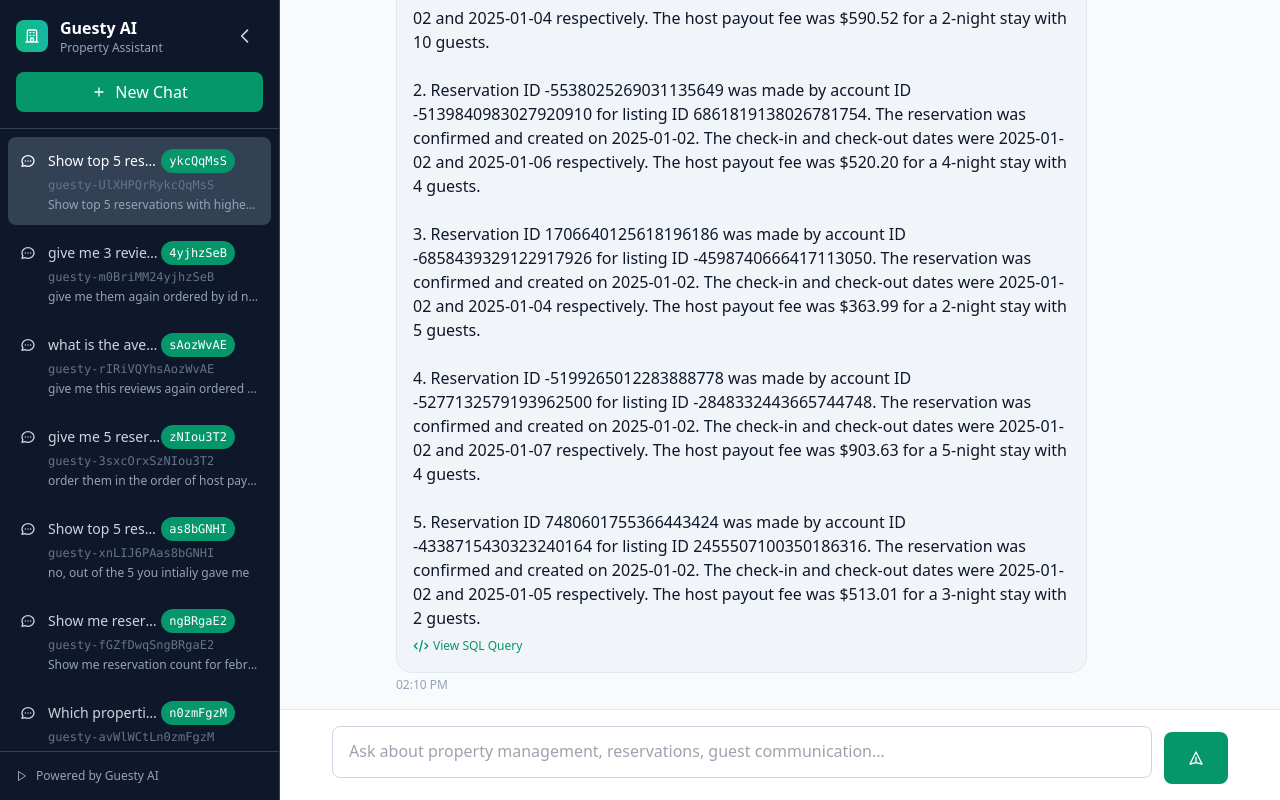
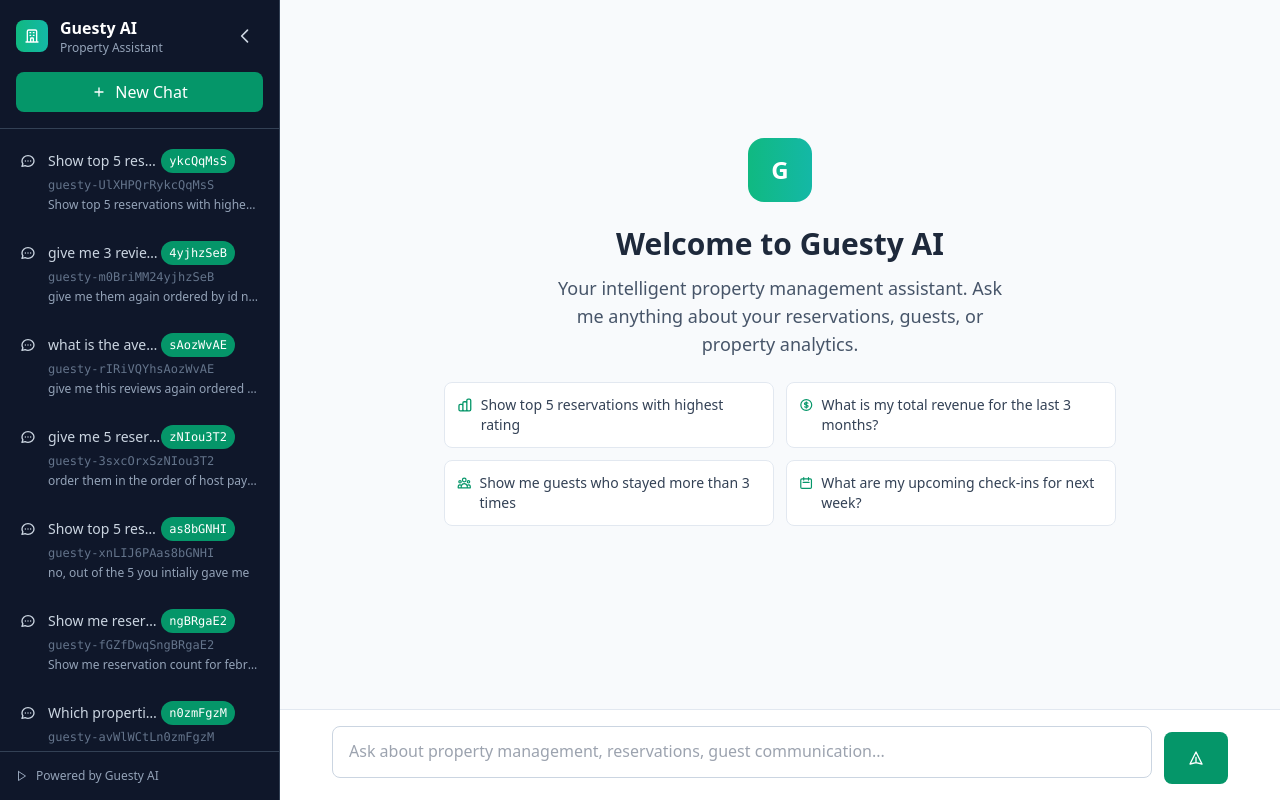
Before and after one commit to idodegani/AI-Analyst, a Django app: page / in a window 1280 px wide. Run offline with Django 5.2, Linux system fonts and the light colour scheme; data comes from the database, SQL or seed files in the repository; both versions use the stored data as it was after the commit; some libraries are stand-ins or nearby versions.

Commit message:
added auto suggest but context passed to sql

```diff
--- a/core/static/js/chat.js
+++ b/core/static/js/chat.js
@@ -14,6 +14,8 @@ class GuestyChat {
         this.bindEvents();
         this.loadSessions();
         this.scrollToBottom();
+        // Show welcome screen by default
+        this.showWelcomeScreen();
     }
 
     bindEvents() {
@@ -49,8 +51,11 @@ class GuestyChat {
         // Suggestion buttons
         document.querySelectorAll('.suggestion-btn').forEach(btn => {
             btn.addEventListener('click', () => {
-                const suggestion = btn.textContent.trim();
-                this.sendMessage(suggestion);
+                const suggestion = btn.querySelector('span').textContent.trim();
+                const input = document.getElementById('message-input');
+                input.value = suggestion;
+                this.autoResizeTextarea(input);
+                input.focus();
             });
         });
     }
@@ -83,9 +88,8 @@ class GuestyChat {
                 this.sessions = data.sessions;
                 this.renderSessions();
 
-                if (this.sessions.length > 0 && !this.currentSession) {
-                    this.selectSession(this.sessions[0]);
-                }
+                // Don't auto-select a session on initial load
+                // Let the user see the welcome screen first
             } else {
                 console.error('Error loading sessions:', data.error);
             }
@@ -151,6 +155,9 @@ class GuestyChat {
                 this.sessions.unshift(data);
                 this.renderSessions();
                 this.selectSession(data);
+                // Show welcome screen for new session
+                this.messages = [];
+                this.showWelcomeScreen();
             } else {
                 console.error('Error creating session:', data.error);
             }
@@ -210,6 +217,9 @@ class GuestyChat {
         }
 
         try {
+            // Hide welcome screen immediately when sending first message
+            this.hideWelcomeScreen();
+
             // Add user message to UI immediately
             const userMessage = {
                 id: Date.now(),
@@ -222,7 +232,6 @@ class GuestyChat {
             this.messages.push(userMessage);
             this.renderMessages();
             this.scrollToBottom();
-            this.hideWelcomeScreen();
 
             // Show loading
             this.isLoading = true;
@@ -502,6 +511,15 @@ class GuestyChat {
         }
     }
 
+    showWelcomeScreen() {
+        const welcomeScreen = document.getElementById('welcome-screen');
+        const messagesContainer = document.getElementById('messages-container');
+        if (welcomeScreen && messagesContainer) {
+            welcomeScreen.style.display = 'flex';
+            messagesContainer.innerHTML = '';
+        }
+    }
+
     scrollToBottom() {
         setTimeout(() => {
             const scrollArea = document.getElementById('message-scroll-area');
@@ -565,7 +583,7 @@ class GuestyChat {
                         this.currentSession = null;
                         this.messages = [];
                         this.renderMessages();
-                        document.getElementById('welcome-screen').style.display = 'flex';
+                        this.showWelcomeScreen();
                     }
                 }
 
--- a/core/templates/index.html
+++ b/core/templates/index.html
@@ -128,24 +128,44 @@
                         </div>
 
                         <h2 class="text-3xl font-bold text-slate-800 mb-3">
-                            Hey, welcome to Guesty AI!
+                            Welcome to Guesty AI
                         </h2>
                         <p class="text-lg text-slate-600 mb-6 max-w-md">
-                            How can I help you with your property management today?
+                            Your intelligent property management assistant. Ask me anything about your reservations, guests, or property analytics.
                         </p>
 
                         <div class="grid grid-cols-1 md:grid-cols-2 gap-3 max-w-2xl">
-                            <button class="suggestion-btn text-left p-3 bg-white border border-slate-200 rounded-lg hover:border-emerald-300 hover:bg-emerald-50 text-sm text-slate-700 transition-colors">
-                                How do I handle guest complaints effectively?
+                            <button class="suggestion-btn text-left p-3 bg-white border border-slate-200 rounded-lg hover:border-emerald-300 hover:bg-emerald-50 text-sm text-slate-700 transition-colors group">
+                                <div class="flex items-start gap-2">
+                                    <svg class="w-4 h-4 text-emerald-600 mt-0.5 group-hover:scale-110 transition-transform" fill="none" stroke="currentColor" viewBox="0 0 24 24">
+                                        <path stroke-linecap="round" stroke-linejoin="round" stroke-width="2" d="M9 19v-6a2 2 0 00-2-2H5a2 2 0 00-2 2v6a2 2 0 002 2h2a2 2 0 002-2zm0 0V9a2 2 0 012-2h2a2 2 0 012 2v10m-6 0a2 2 0 002 2h2a2 2 0 002-2m0 0V5a2 2 0 012-2h2a2 2 0 012 2v14a2 2 0 01-2 2h-2a2 2 0 01-2-2z"></path>
+                                    </svg>
+                                    <span>Show top 5 reservations with highest rating</span>
+                                </div>
                             </button>
-                            <button class="suggestion-btn text-left p-3 bg-white border border-slate-200 rounded-lg hover:border-emerald-300 hover:bg-emerald-50 text-sm text-slate-700 transition-colors">
-                                What's the best pricing strategy for my property?
+                            <button class="suggestion-btn text-left p-3 bg-white border border-slate-200 rounded-lg hover:border-emerald-300 hover:bg-emerald-50 text-sm text-slate-700 transition-colors group">
+                                <div class="flex items-start gap-2">
+                                    <svg class="w-4 h-4 text-emerald-600 mt-0.5 group-hover:scale-110 transition-transform" fill="none" stroke="currentColor" viewBox="0 0 24 24">
+                                        <path stroke-linecap="round" stroke-linejoin="round" stroke-width="2" d="M12 8c-1.657 0-3 .895-3 2s1.343 2 3 2 3 .895 3 2-1.343 2-3 2m0-8c1.11 0 2.08.402 2.599 1M12 8V7m0 1v8m0 0v1m0-1c-1.11 0-2.08-.402-2.599-1M21 12a9 9 0 11-18 0 9 9 0 0118 0z"></path>
+                                    </svg>
+                                    <span>What is my total revenue for the last 3 months?</span>
+                                </div>
                             </button>
-                            <button class="suggestion-btn text-left p-3 bg-white border border-slate-200 rounded-lg hover:border-emerald-300 hover:bg-emerald-50 text-sm text-slate-700 transition-colors">
-                                Help me automate check-in processes
+                            <button class="suggestion-btn text-left p-3 bg-white border border-slate-200 rounded-lg hover:border-emerald-300 hover:bg-emerald-50 text-sm text-slate-700 transition-colors group">
+                                <div class="flex items-start gap-2">
+                                    <svg class="w-4 h-4 text-emerald-600 mt-0.5 group-hover:scale-110 transition-transform" fill="none" stroke="currentColor" viewBox="0 0 24 24">
+                                        <path stroke-linecap="round" stroke-linejoin="round" stroke-width="2" d="M17 20h5v-2a3 3 0 00-5.356-1.857M17 20H7m10 0v-2c0-.656-.126-1.283-.356-1.857M7 20H2v-2a3 3 0 015.356-1.857M7 20v-2c0-.656.126-1.283.356-1.857m0 0a5.002 5.002 0 019.288 0M15 7a3 3 0 11-6 0 3 3 0 016 0zm6 3a2 2 0 11-4 0 2 2 0 014 0zM7 10a2 2 0 11-4 0 2 2 0 014 0z"></path>
+                                    </svg>
+                                    <span>Show me guests who stayed more than 3 times</span>
+                                </div>
                             </button>
-                            <button class="suggestion-btn text-left p-3 bg-white border border-slate-200 rounded-lg hover:border-emerald-300 hover:bg-emerald-50 text-sm text-slate-700 transition-colors">
-                                How to improve my property's occupancy rate?
+                            <button class="suggestion-btn text-left p-3 bg-white border border-slate-200 rounded-lg hover:border-emerald-300 hover:bg-emerald-50 text-sm text-slate-700 transition-colors group">
+                                <div class="flex items-start gap-2">
+                                    <svg class="w-4 h-4 text-emerald-600 mt-0.5 group-hover:scale-110 transition-transform" fill="none" stroke="currentColor" viewBox="0 0 24 24">
+                                        <path stroke-linecap="round" stroke-linejoin="round" stroke-width="2" d="M8 7V3m8 4V3m-9 8h10M5 21h14a2 2 0 002-2V7a2 2 0 00-2-2H5a2 2 0 00-2 2v12a2 2 0 002 2z"></path>
+                                    </svg>
+                                    <span>What are my upcoming check-ins for next week?</span>
+                                </div>
                             </button>
                         </div>
                     </div>
```
Also changed, not shown: db.sqlite3.
